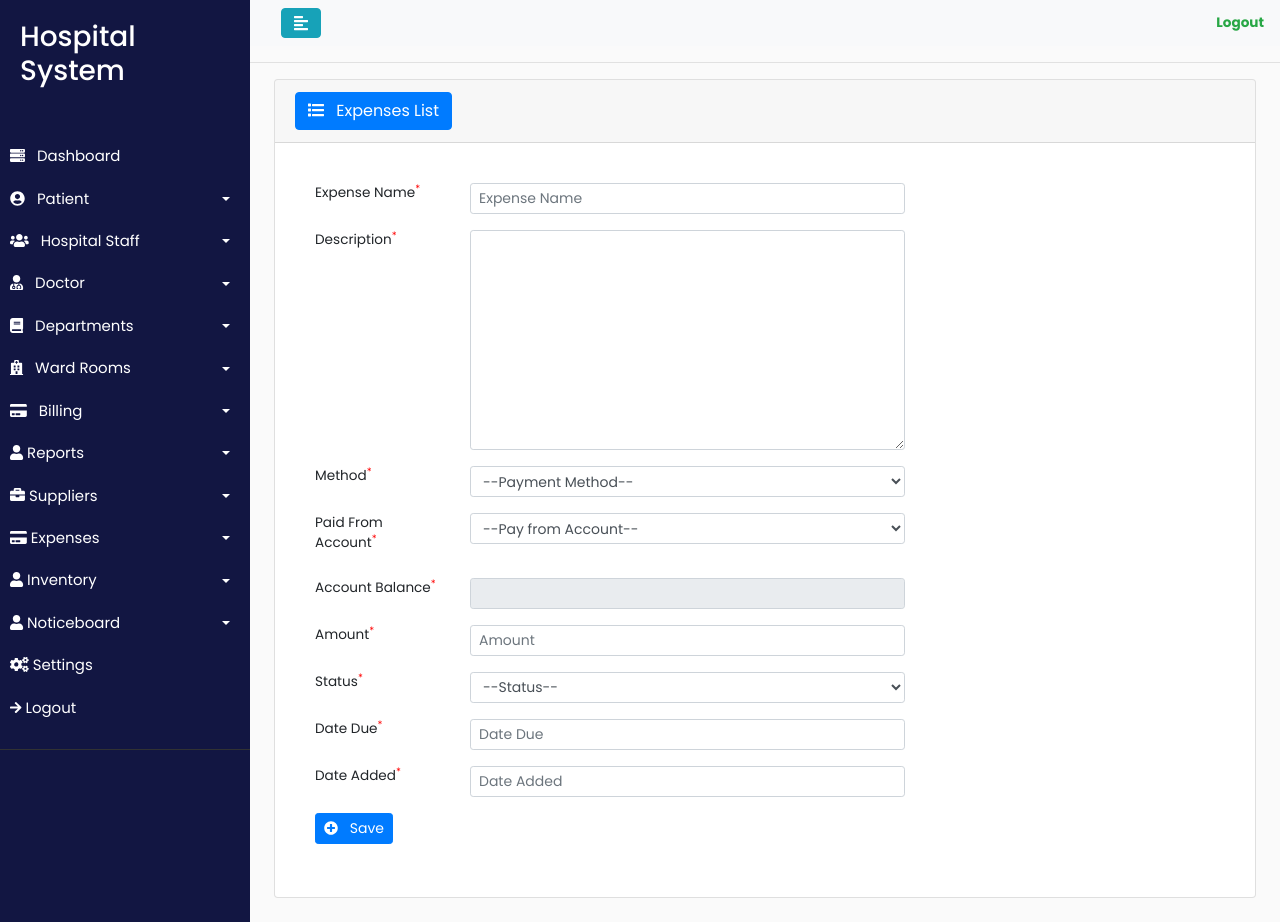
After one commit to ealpha072/Hospital-Management-System, a PHP site: page /pages/add_expense.php in a window 1280 px wide. The commit adds this page. Run offline with PHP 8.4, Linux system fonts and the light colour scheme; some libraries are stand-ins or nearby versions.

Commit message:
Add expense page created

```diff
--- /dev/null
+++ b/pages/add_expense.php
@@ -0,0 +1,93 @@
+<?php require "../public/wrapper.php" ?>
+
+<div class="card mb-4 mr-4 ml-4">
+    <div class="card-header">
+        <a href="">
+            <button class="btn btn-md btn-primary"> <i class="fa fa-list mr-2"></i> Expenses List</button>
+        </a>
+    </div>
+    <div class="card-body">
+        <form action="" method="post">
+
+            <div class="card-body">
+                <div class="form-group row">
+                    <label for="" class="col-sm-2">Expense Name<sup>*</sup></label>
+                    <div class="col-sm-6">
+                        <input type="text" name="" id="" class="form-control form-control-sm" placeholder="Expense Name">
+                    </div>
+                </div>
+                <div class="form-group row">
+                    <label for="" class="col-sm-2">Description<sup>*</sup></label>
+                    <div class="col-sm-6">
+                        <textarea name="" id="" cols="30" rows="10" class="form-control form-control-sm"></textarea>
+                    </div>
+                </div>
+
+                <div class="form-group row">
+                    <label for="" class="col-sm-2">Method<sup>*</sup></label>
+                    <div class="col-sm-6">
+                        <select name="" id="" class="form-control form-control-sm">
+                            <option value="" selected disabled>--Payment Method--</option>
+                            <!--Populate from DB-->
+                            <option value="">Cash</option>
+                            <option value="">Bank</option>
+                        </select>
+                    </div>
+                </div>
+
+                <div class="form-group row">
+                    <label for="" class="col-sm-2">Paid From Account<sup>*</sup></label>
+                    <div class="col-sm-6">
+                        <select name="" id="" class="form-control form-control-sm">
+                            <option value="">--Pay from Account--</option>
+                            <!--Populate from DB-->
+                        </select>
+                    </div>
+                </div>
+
+                <div class="form-group row">
+                    <label for="" class="col-sm-2">Account Balance<sup>*</sup></label>
+                    <div class="col-sm-6">
+                        <input type="number" name="" id="" class="form-control form-control-sm" readonly>
+                    </div>
+                </div>
+
+                <div class="form-group row">
+                    <label for="" class="col-sm-2">Amount<sup>*</sup></label>
+                    <div class="col-sm-6">
+                        <input type="number" name="" id="" class="form-control form-control-sm" placeholder="Amount">
+                    </div>
+                </div>
+
+                <div class="form-group row">
+                    <label for="" class="col-sm-2">Status<sup>*</sup></label>
+                    <div class="col-sm-6">
+                        <select name="" id="" class="form-control form-control-sm">
+                            <option value="" disabled selected>--Status--</option>
+                            <option value="">Paid</option>
+                            <option value="">Not Paid</option>
+                        </select>
+                    </div>
+                </div>
+
+                <div class="form-group row">
+                    <label for="" class="col-sm-2">Date Due<sup>*</sup></label>
+                    <div class="col-sm-6">
+                        <input type="number" name="" id="" class="form-control form-control-sm" placeholder="Date Due">
+                    </div>
+                </div>
+
+                <div class="form-group row">
+                    <label for="" class="col-sm-2">Date Added<sup>*</sup></label>
+                    <div class="col-sm-6">
+                        <input type="number" name="" id="" class="form-control form-control-sm" placeholder="Date Added">
+                    </div>
+                </div>
+
+                <button class="btn btn-sm btn-primary"> <i class="fa fa-plus-circle mr-2" aria-hidden="true"></i> Save</button>
+            </div>
+        </form>
+    </div>
+</div>
+
+<?php require "../public/footer.php" ?>
--- a/public/wrapper.php
+++ b/public/wrapper.php
@@ -145,16 +145,16 @@
 
                 <!--Expenses-->
                 <li>
-                    <a href="#expenses" data-toggle="collapse" aria-expanded="false" class="dropdown-toggle"><i class="fa fa-user"></i> Expenses</a>
+                    <a href="#expenses" data-toggle="collapse" aria-expanded="false" class="dropdown-toggle"><i class="fa fa-credit-card"></i> Expenses</a>
                     <ul class="collapse list-unstyled" id="expenses">
                         <li>
-                            <a href="add_category.php"><i class="fa fa-user-plus fa-sm"></i>  Add Category</a>
+                            <a href="add_category.php"><i class="fa fa-user fa-sm"></i>  Add Category</a>
                         </li>
                         <li>
-                            <a href="add_drugs.php"><i class="fa fa-user-plus fa-sm"></i>  Add Expenses</a>
+                            <a href="add_expense.php"><i class="fa fa-plus-circle fa-sm"></i>  Add Expenses</a>
                         </li>
                         <li>
-                            <a href=" "><i class="fa fa-wrench fa-sm"></i>  Drugs List</a>
+                            <a href=" "><i class="fa fa-wrench fa-sm"></i>  Expense List</a>
                         </li>
                     </ul>
                 </li>
```
